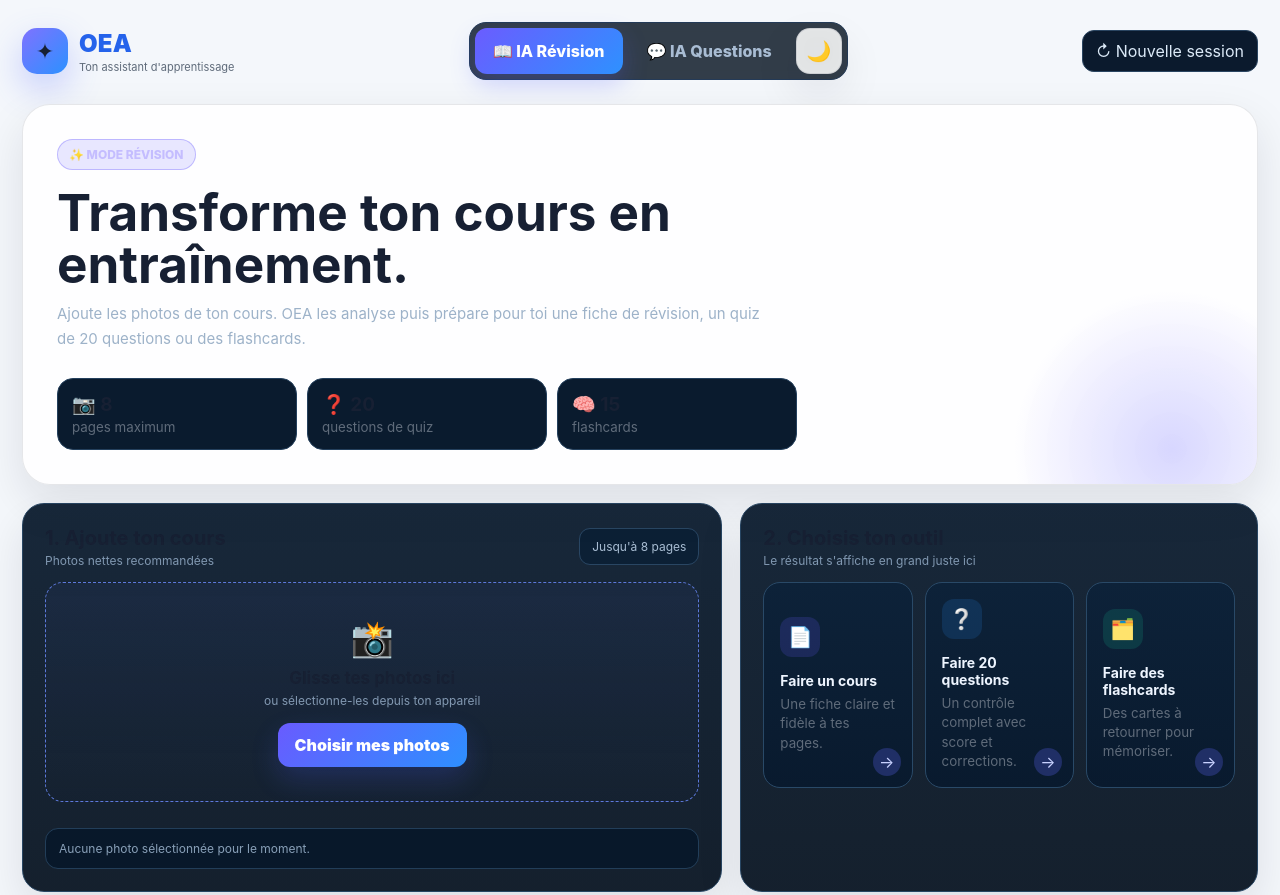
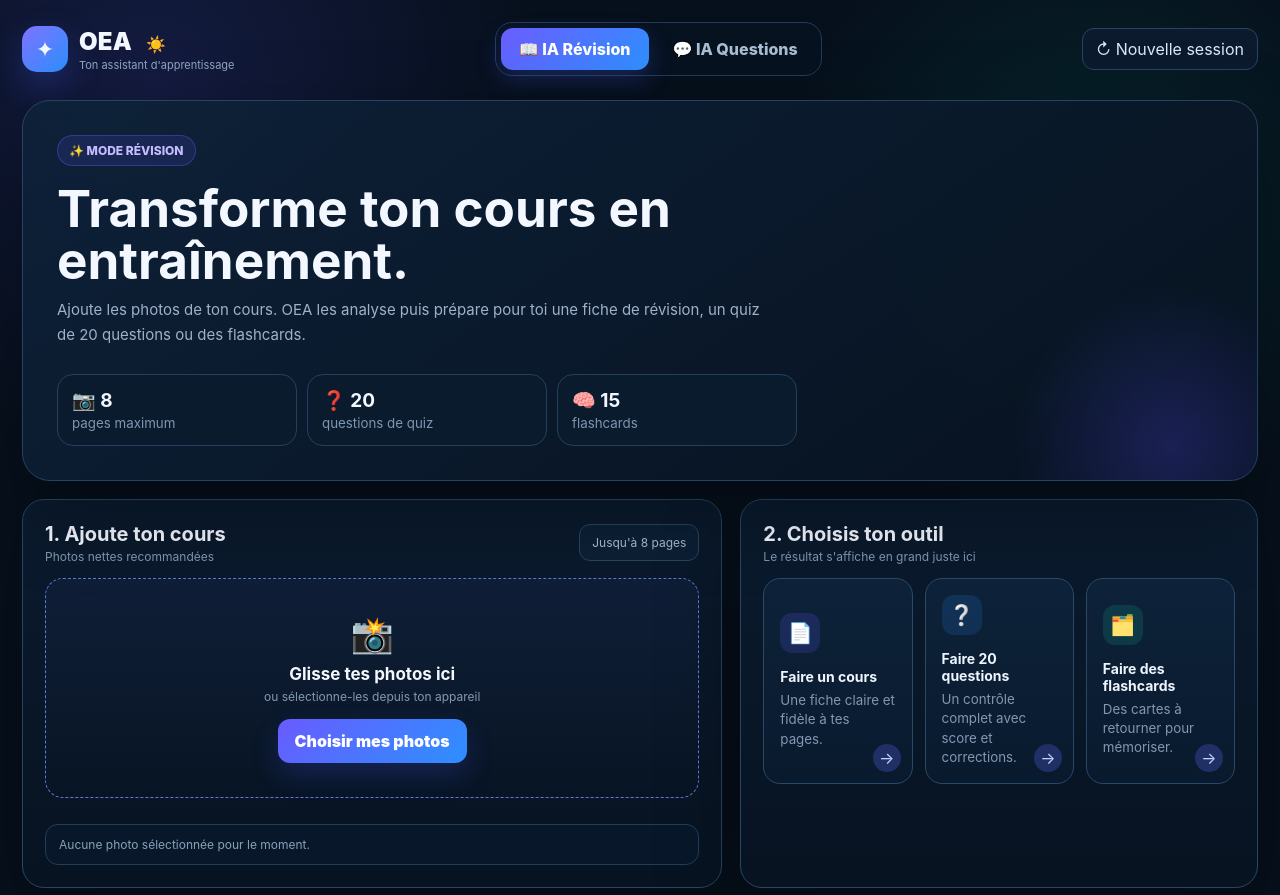
Before and after one commit to Youssef24827/OEA, a website: page index.html in a window 1280 px wide. Shown: the top 895 px of the page. Drawn offline with Linux system fonts and the light colour scheme.

Commit message:
Simplify theme toggle and update styles
Refactor theme toggle functionality and styles.

```diff
--- a/index.html
+++ b/index.html
@@ -7,88 +7,6 @@
 <meta name="description" content="OEA transforme tes cours en révisions et répond à tes questions avec l'IA.">
 <meta name="theme-color" content="#07111f">
 <style>
-
-    /* ===== Thème clair / sombre ===== */
-    :root {
-      --bg: #07111f;
-      --panel: rgba(10, 24, 43, .78);
-      --panel-2: rgba(18, 37, 64, .8);
-      --text: #f5f7fb;
-      --muted: #aab8cc;
-      --border: rgba(255,255,255,.1);
-      --input: rgba(255,255,255,.06);
-      --shadow: 0 18px 55px rgba(0,0,0,.28);
-      --accent: #8b5cf6;
-      --accent-2: #22d3ee;
-    }
-
-    html.light {
-      --bg: #f4f7fb;
-      --panel: rgba(255,255,255,.88);
-      --panel-2: rgba(248,250,252,.94);
-      --text: #172033;
-      --muted: #5f6b7a;
-      --border: rgba(15,23,42,.10);
-      --input: rgba(15,23,42,.05);
-      --shadow: 0 18px 45px rgba(15,23,42,.10);
-      --accent: #7c3aed;
-      --accent-2: #0891b2;
-    }
-
-    body {
-      background: var(--bg) !important;
-      color: var(--text) !important;
-    }
-
-    .theme-toggle {
-      border: 1px solid var(--border);
-      background: var(--panel);
-      color: var(--text);
-      border-radius: 14px;
-      width: 46px;
-      height: 46px;
-      display: inline-flex;
-      align-items: center;
-      justify-content: center;
-      cursor: pointer;
-      font-size: 20px;
-      transition: transform .2s ease, background .2s ease, border-color .2s ease;
-      box-shadow: var(--shadow);
-      backdrop-filter: blur(10px);
-    }
-
-    .theme-toggle:hover {
-      transform: translateY(-2px);
-    }
-
-    /* Force common surfaces to follow the selected theme */
-    .card, .panel, .chat-panel, .revision-panel, .hero, .upload-box,
-    .modal, .toolbar, .flashcard, .question-card {
-      background: var(--panel) !important;
-      color: var(--text) !important;
-      border-color: var(--border) !important;
-      box-shadow: var(--shadow);
-    }
-
-    input, textarea, select {
-      background: var(--input) !important;
-      color: var(--text) !important;
-      border-color: var(--border) !important;
-    }
-
-    input::placeholder, textarea::placeholder {
-      color: var(--muted) !important;
-    }
-
-    .muted, .subtitle, .description, small {
-      color: var(--muted) !important;
-    }
-
-    html.light .glow,
-    html.light .background-glow {
-      opacity: .18 !important;
-    }
-
 :root{--bg:#06101c;--panel:#0b1828;--panel2:#0f2033;--line:#29435f;--text:#f3f7ff;--muted:#91a7c0;--blue:#6b5cff;--blue2:#2e91ff;--mint:#18d2a0;--mint2:#0eb98d;--danger:#ff6673;--shadow:0 28px 80px rgba(0,0,0,.34)}
 *{box-sizing:border-box}html,body{margin:0;min-height:100%;font-family:Inter,ui-sans-serif,system-ui,-apple-system,BlinkMacSystemFont,"Segoe UI",sans-serif;background:radial-gradient(circle at 12% 8%,rgba(91,83,255,.16),transparent 27%),radial-gradient(circle at 85% 22%,rgba(11,211,172,.11),transparent 24%),var(--bg);color:var(--text)}
 button,input,textarea{font:inherit}.app{min-height:100vh}.shell{max-width:1280px;margin:auto;padding:22px 22px 34px}.header{display:flex;align-items:center;justify-content:space-between;gap:16px;margin-bottom:24px}.brand{display:flex;align-items:center;gap:11px}.logo{width:46px;height:46px;border-radius:15px;display:grid;place-items:center;background:linear-gradient(135deg,#7f72ff,#2c91ff);font-size:22px;box-shadow:0 14px 35px rgba(72,93,255,.28)}.brandName{font-size:24px;font-weight:900;letter-spacing:.2px}.brandSub{font-size:11px;color:var(--muted);margin-top:2px}.modeNav{display:flex;gap:6px;padding:5px;border:1px solid #243b58;background:rgba(8,20,34,.82);border-radius:17px;backdrop-filter:blur(12px)}.modeBtn{border:0;background:transparent;color:#a9bdd4;padding:11px 18px;border-radius:12px;font-weight:800;cursor:pointer;transition:.2s}.modeBtn:hover{color:#fff;background:#11253c}.modeBtn.active.revision{color:#fff;background:linear-gradient(135deg,var(--blue),var(--blue2));box-shadow:0 10px 25px rgba(79,91,255,.25)}.modeBtn.active.chat{color:#05221c;background:linear-gradient(135deg,#1fe2b2,#10c49b);box-shadow:0 10px 25px rgba(19,211,168,.22)}.miniBtn{border:1px solid #2a4561;background:#0b1a2d;color:#dceaf8;border-radius:12px;padding:10px 13px;cursor:pointer}
@@ -100,33 +18,8 @@ button,input,textarea{font:inherit}.app{min-height:100vh}.shell{max-width:1280px
 @media(max-width:1000px){.uploadGrid{grid-template-columns:1fr}.chatView{grid-template-columns:1fr}.chatSide{display:none}.chatBox{height:calc(100vh - 170px);min-height:560px}.actions{grid-template-columns:1fr 1fr}}
 @media(max-width:680px){.shell{padding:12px}.header{align-items:flex-start;flex-wrap:wrap}.brandSub{display:none}.modeNav{width:100%;order:3}.modeBtn{flex:1;padding:11px 8px}.miniBtn{padding:9px 10px}.hero{padding:23px;border-radius:21px}.heroStats{grid-template-columns:1fr}.actions{grid-template-columns:1fr}.hero h1{font-size:35px}.chatBox{min-height:560px}.bubble{max-width:92%}.resultInner,.boxPad{padding:17px}.drop{padding:28px 14px}}
 
-/* OEA V6 — seul le logo texte OEA change avec le thème */
-html.light body,
-html.light .card,
-html.light .panel,
-html.light .chat-panel,
-html.light .revision-panel,
-html.light .hero,
-html.light .upload-box,
-html.light .modal,
-html.light .toolbar,
-html.light .flashcard,
-html.light .question-card {
-  color: inherit !important;
-}
-
-/* On garde les couleurs du texte de l'interface comme dans le thème sombre.
-   Seul le mot OEA change de couleur. */
-html.light .brand-oea {
-  color: #2563eb !important;
-  -webkit-text-fill-color: #2563eb !important;
-}
-
-html:not(.light) .brand-oea {
-  color: #ffffff !important;
-  -webkit-text-fill-color: #ffffff !important;
-}
-
+.oea-logo-only{transition:color .2s ease}
+html.light .oea-logo-only{color:#2563eb!important}
 </style>
 </head>
 <body>
@@ -134,15 +27,12 @@ html:not(.light) .brand-oea {
   <header class="header">
     <div class="brand">
       <div class="logo">✦</div>
-      <div><div class="brandName"><span class="brand-oea">OEA</span></div><div class="brandSub">Ton assistant d'apprentissage</div></div>
+      <div><div class="brandName"><span class="oea-logo-only">OEA</span><button id="oeaLogoThemeToggle" type="button" title="Changer la couleur de OEA" aria-label="Changer la couleur de OEA" style="border:0;background:transparent;color:inherit;cursor:pointer;font-size:16px;margin-left:8px">☀️</button></div><div class="brandSub">Ton assistant d'apprentissage</div></div>
     </div>
     <nav class="modeNav" aria-label="Choix du mode">
       <button class="modeBtn revision active" id="revisionTab" onclick="switchMode('revision')">📖 IA Révision</button>
       <button class="modeBtn chat" id="chatTab" onclick="switchMode('chat')">💬 IA Questions</button>
-
-<button class="theme-toggle" id="themeToggle" type="button" aria-label="Changer de thème" title="Mode clair / sombre">☀️</button>
-
-</nav>
+    </nav>
     <button class="miniBtn" onclick="resetAll()">↻ Nouvelle session</button>
   </header>
 
@@ -259,33 +149,21 @@ function resetAll(){state.files=[];state.images=[];state.quiz=[];state.qIndex=0;
 </script>
 
 <script>
-(function () {
-  const root = document.documentElement;
-  const toggle = document.getElementById("themeToggle");
-
-  function applyTheme(theme) {
-    const light = theme === "light";
-    root.classList.toggle("light", light);
-    if (toggle) {
-      toggle.textContent = light ? "🌙" : "☀️";
-      toggle.title = light ? "Passer en mode sombre" : "Passer en mode clair";
-      toggle.setAttribute("aria-label", light ? "Passer en mode sombre" : "Passer en mode clair");
-    }
-  }
-
-  let saved = localStorage.getItem("oea-theme");
-  if (!saved) {
-    saved = window.matchMedia("(prefers-color-scheme: light)").matches ? "light" : "dark";
-  }
-  applyTheme(saved);
-
-  if (toggle) {
-    toggle.addEventListener("click", function () {
-      const next = root.classList.contains("light") ? "dark" : "light";
-      localStorage.setItem("oea-theme", next);
-      applyTheme(next);
-    });
-  }
+(() => {
+  const logo = document.querySelector('.oea-logo-only');
+  const btn = document.getElementById('oeaLogoThemeToggle');
+  if (!logo || !btn) return;
+  const apply = light => {
+    document.documentElement.classList.toggle('light', light);
+    btn.textContent = light ? '🌙' : '☀️';
+  };
+  const saved = localStorage.getItem('oea-logo-theme') === 'light';
+  apply(saved);
+  btn.addEventListener('click', () => {
+    const light = !document.documentElement.classList.contains('light');
+    localStorage.setItem('oea-logo-theme', light ? 'light' : 'dark');
+    apply(light);
+  });
 })();
 </script>
 
```
